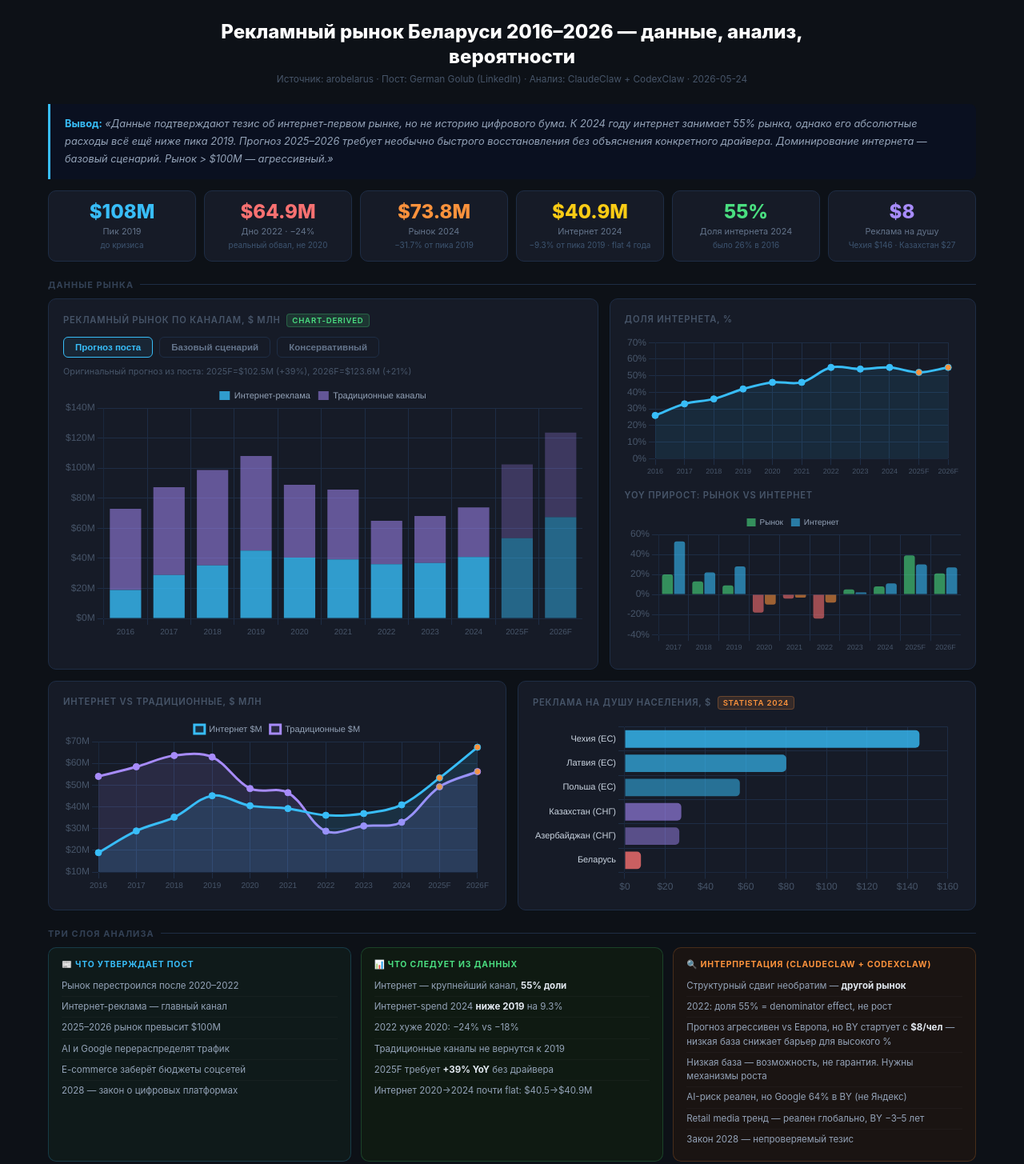
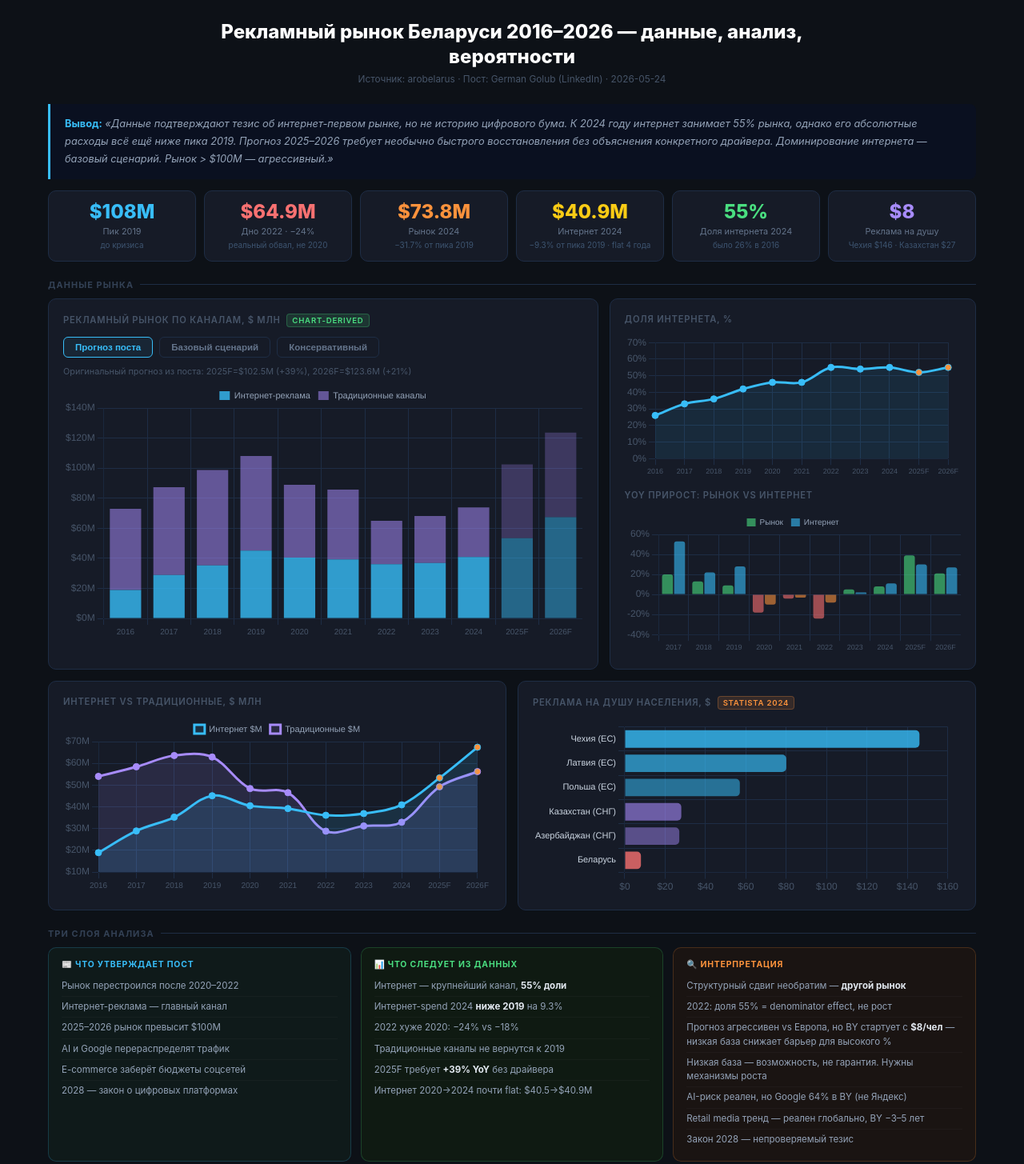
Before and after one commit to 5691100/by-dashboard, a plain HTML site: page index.html in a window 1280 px wide. Shown: the top 1455 px of the page at 80% size. Drawn offline with nearby package versions, Linux system fonts and the light colour scheme.

Commit message:
remove AI tool attribution from dashboard

```diff
--- a/index.html
+++ b/index.html
@@ -208,7 +208,7 @@
 
 <div class="hdr">
   <h1>Рекламный рынок Беларуси 2016–2026 — данные, анализ, вероятности</h1>
-  <p>Источник: arobelarus · Пост: German Golub (LinkedIn) · Анализ: ClaudeClaw + CodexClaw · 2026-05-24</p>
+  <p>Источник: arobelarus · Пост: German Golub (LinkedIn) · 2026-05-24</p>
 </div>
 
 <div class="quote-box">
@@ -286,7 +286,7 @@
     </ul>
   </div>
   <div class="layer layer-3">
-    <div class="ltag">🔍 Интерпретация (ClaudeClaw + CodexClaw)</div>
+    <div class="ltag">🔍 Интерпретация</div>
     <ul>
       <li>Структурный сдвиг необратим — <strong>другой рынок</strong></li>
       <li>2022: доля 55% = denominator effect, не рост</li>
@@ -359,7 +359,7 @@
 <!-- PROBABILITY TABLE -->
 <div class="sl">Probability Lens — нажмите на строку для деталей</div>
 <div class="card" style="margin-bottom:14px">
-  <h2>Вероятности по ключевым тезисам <span class="badge mid">CodexClaw assessment</span></h2>
+  <h2>Вероятности по ключевым тезисам</h2>
   <table class="prob-table" id="probTable">
     <thead><tr><th>Тезис</th><th style="width:200px">Вероятность</th><th style="width:100px">Оценка</th></tr></thead>
     <tbody>
@@ -723,7 +723,7 @@
   <a href="https://www.pewresearch.org/short-reads/2025/07/22/google-users-are-less-likely-to-click-on-links-when-an-ai-summary-appears-in-the-results/" target="_blank">Pew Research</a> ·
   <a href="https://ahrefs.com/blog/ai-overviews-reduce-clicks/" target="_blank">Ahrefs</a> ·
   <a href="https://www.statista.com/statistics/1451560/retail-media-ad-revenue-belarus/" target="_blank">Statista BY</a><br>
-  ClaudeClaw + CodexClaw · 2026-05-24
+  2026-05-24
 </div>
 
 </div>
```
